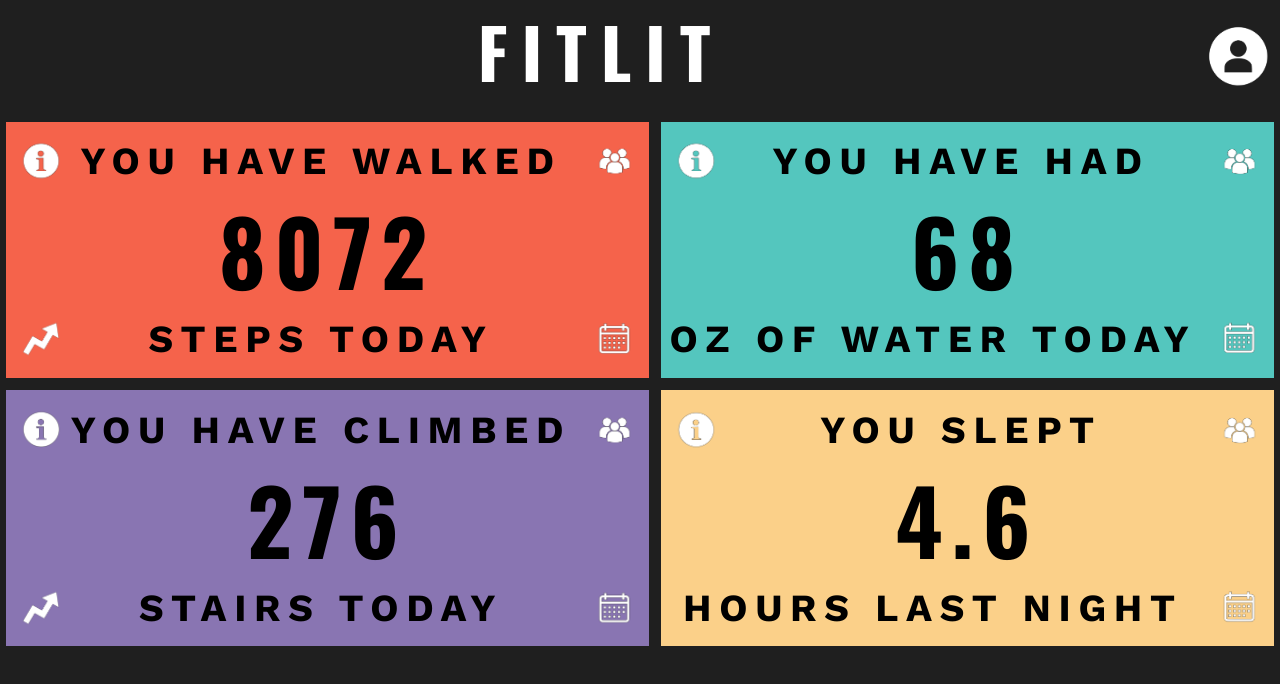
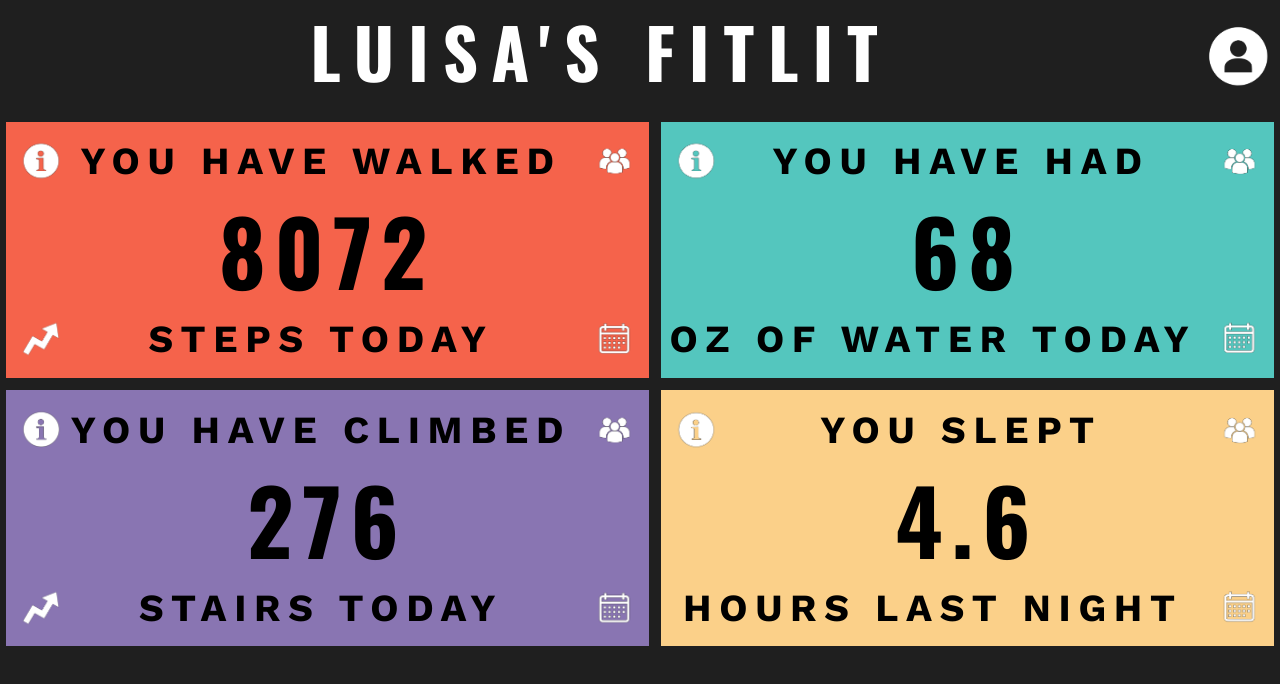
Before and after one commit to jpweist/refactor-fit-lit, a website built with webpack: page src/index.html in a window 1280 px wide. Built offline with nearby package versions, Linux system fonts and the light colour scheme; no server answers.

Commit message:
fixed header with name and fitlit

```diff
--- a/src/index.html
+++ b/src/index.html
@@ -8,7 +8,7 @@
   </head>
   <body>
     <header>
-      <h1><span id='header-aria-label'></span>FITLIT</h1>
+      <h1><span id='header-name' aria-label='User Name Fitlit'></span>FITLIT</h1>
       <button type='button' aria-label='User profile' id='profile-button'></button>
       <section class='hide' id='user-info-dropdown'>
         <h5 id='dropdown-aria-label'></h5>
```
